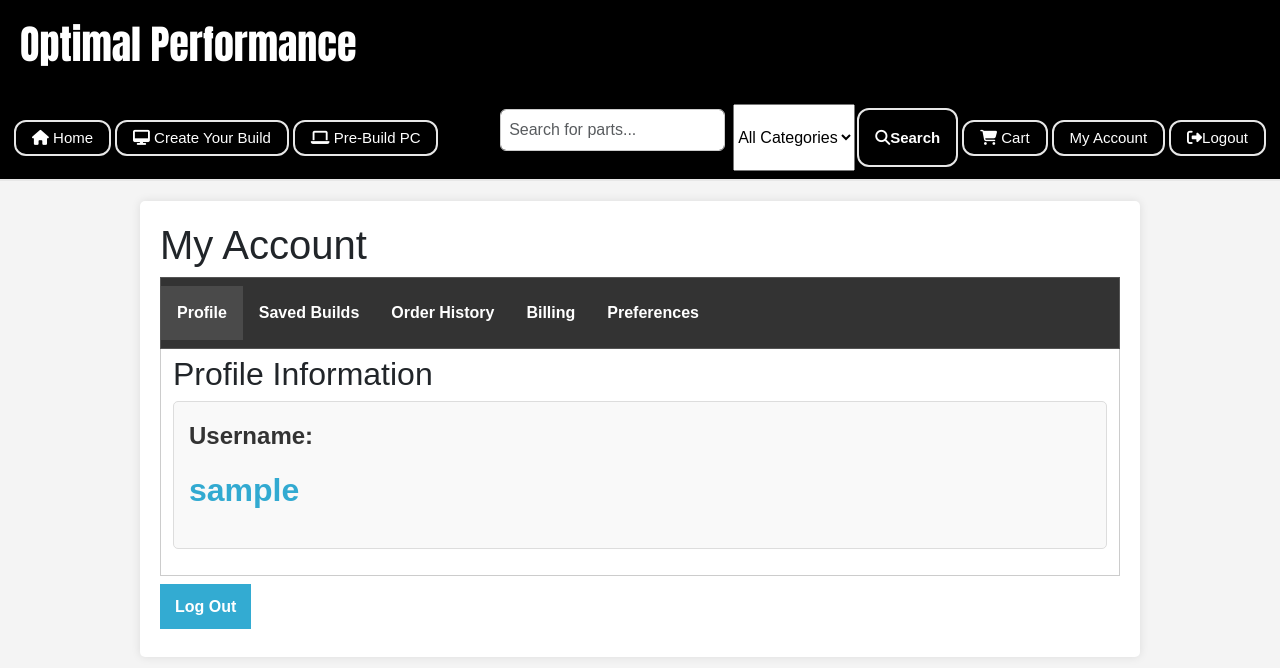
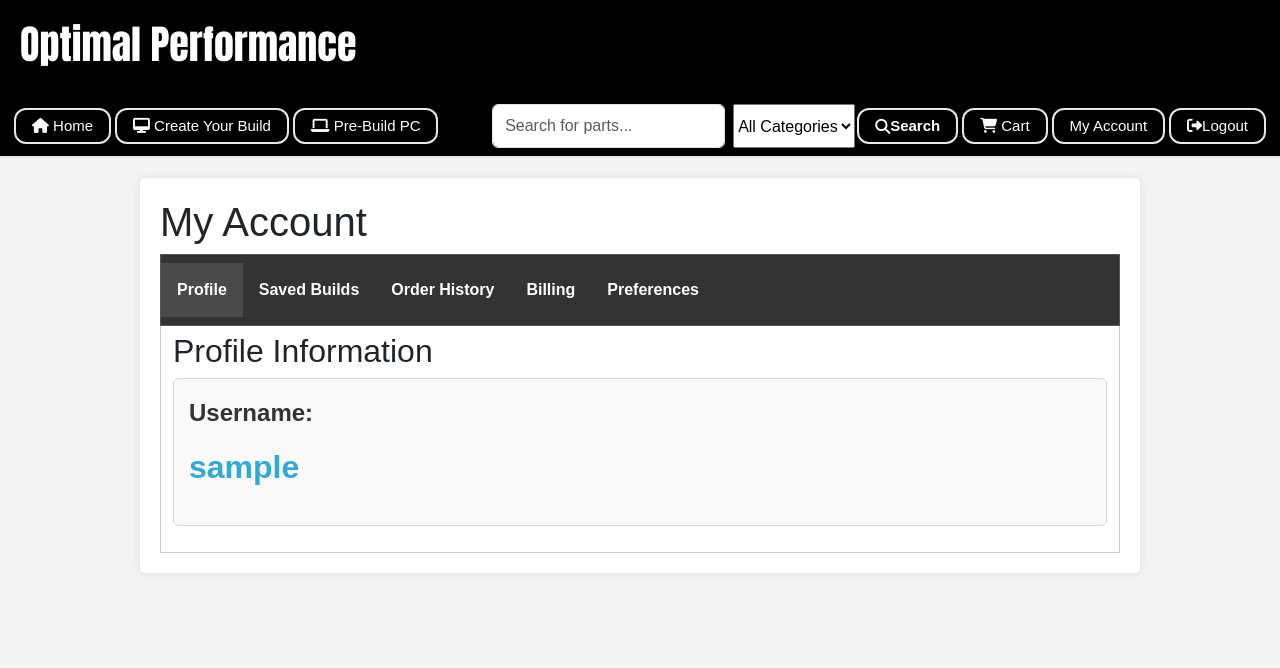
Before and after one commit to UCCS-CS4300-5300/Group7-fall2024, a Django app: template home/templates/account_page.html in a window 1280 px wide. Shown: the top 668 px of the page. Run offline with Django 4.2, Linux system fonts and the light colour scheme; the template is opened without the code that fills it, so the values that code supplies are empty; the visitor is signed in with stand-in values (Sample User, id 1); parts of the project's set-up code (start-up, migrations or seed data) failed here and were passed over; some libraries are stand-ins or nearby versions.

Commit message:
Fixed search bar issue and removed the second log out button on the account page

```diff
--- a/home/templates/account_page.html
+++ b/home/templates/account_page.html
@@ -50,7 +50,9 @@
             border: 1px solid #ccc;
             border-top: none;
         }
-        input[type="text"], input[type="email"], input[type="tel"] {
+        .container input[type="text"],
+        .container input[type="email"],
+        .container input[type="tel"] {
             width: 100%;
             padding: 8px;
             margin: 5px 0 20px 0;
@@ -171,8 +173,6 @@
                 <button type="submit">Save Preferences</button>
             </form>
         </div>
-
-        <button onclick="logout()">Log Out</button>
     </div>
 
     <script>
@@ -213,10 +213,6 @@
             // Add your view order details logic here
         }
 
-        function logout() {
-            alert("Logging out");
-            // Add your logout logic here
-        }
     </script>
 </body>
 
```
